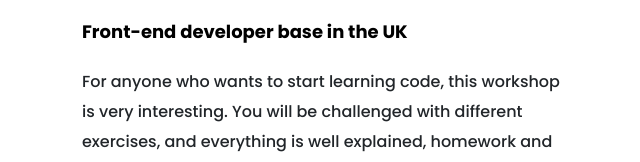
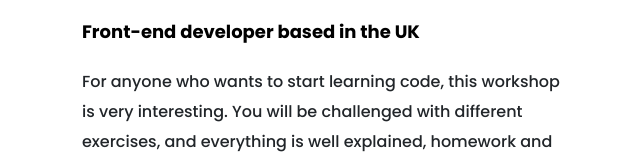
Before and after one commit to Amel-coder-dot/portfolio-project, a plain HTML site: page about.html in a window 1280 px wide. Shown: the part 353-515 px from the top of the page, 38-678 px from the left. Drawn offline with nearby package versions, Linux system fonts and the light colour scheme; a web font is replaced by a local one.

Commit message:
fixed a typo

```diff
--- a/about.html
+++ b/about.html
@@ -33,7 +33,7 @@
         <div class="col-lg-6">
           <div class="about-section-content">
             <h1 class="mb-4">Hi I am Freya Collie</h1>
-            <h2 class="mb-4">Front-end developer base in the UK</h2>
+            <h2 class="mb-4">Front-end developer based in the UK</h2>
             <p class="mb-5">
               For anyone who wants to start learning code, this workshop is very
               interesting. You will be challenged with different exercises, and
```
